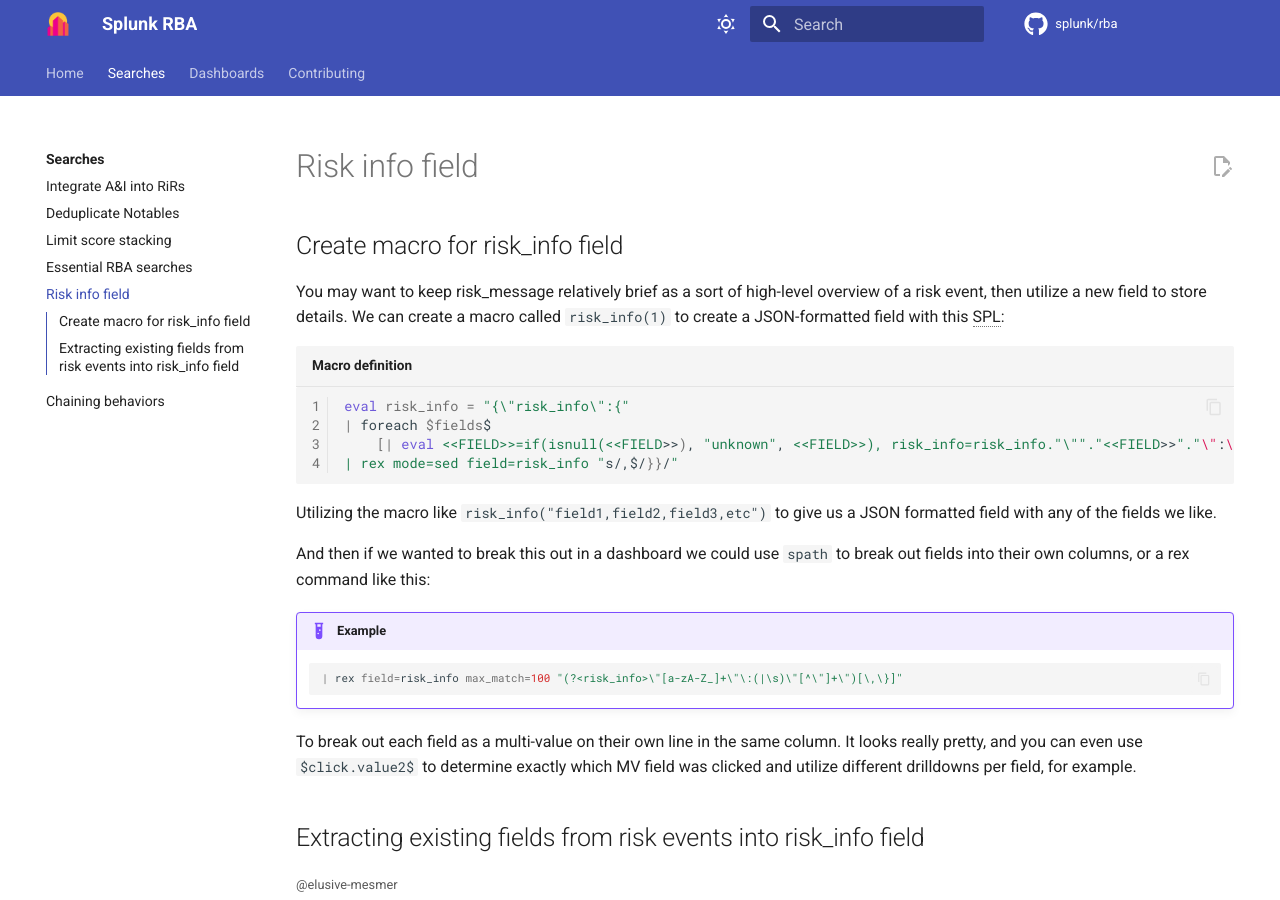
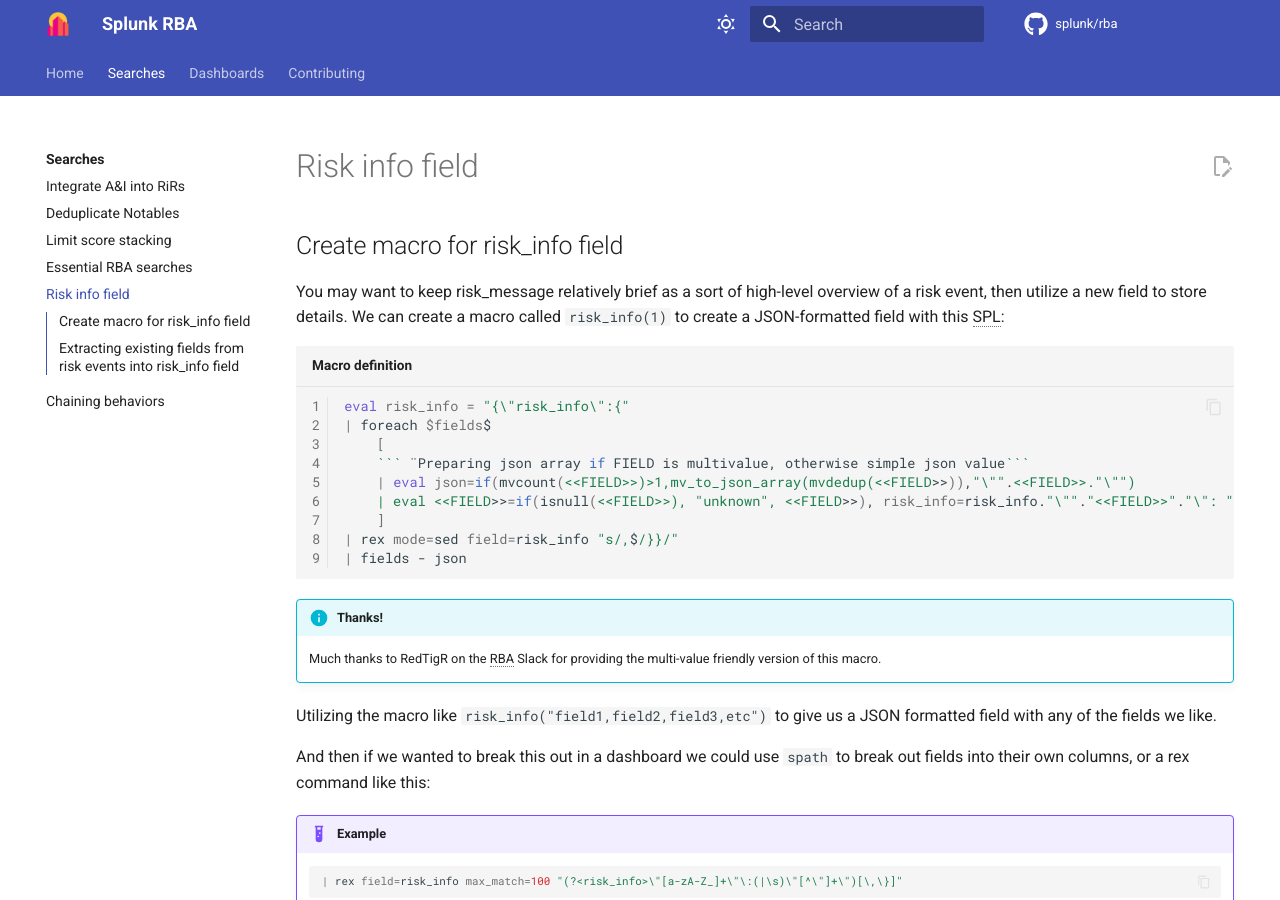
Before and after one commit to splunk/rba, an MkDocs documentation site: the page built from docs/searches/risk_info_event_detail.md, in a window 1280 px wide and 900 px high. Built offline with MkDocs 1.6.1 and Material for MkDocs 9.7.7, drawn with Linux system fonts in a browser that asks for light colours; comment, search, counter and statistics services are not loaded.

Commit message:
Update risk_info_event_detail.md
Added multi-value friendly version of macro thanks to RedTigR on the Slack.

````diff
--- a/docs/searches/risk_info_event_detail.md
+++ b/docs/searches/risk_info_event_detail.md
@@ -7,9 +7,17 @@
 ```shell linenums="1" title="Macro definition"
 eval risk_info = "{\"risk_info\":{"
 | foreach $fields$
-    [| eval <<FIELD>>=if(isnull(<<FIELD>>), "unknown", <<FIELD>>), risk_info=risk_info."\""."<<FIELD>>"."\":\"".<<FIELD>>."\","]
+    [
+    ``` ¨Preparing json array if FIELD is multivalue, otherwise simple json value```
+    | eval json=if(mvcount(<<FIELD>>)>1,mv_to_json_array(mvdedup(<<FIELD>>)),"\"".<<FIELD>>."\"")
+    | eval <<FIELD>>=if(isnull(<<FIELD>>), "unknown", <<FIELD>>), risk_info=risk_info."\""."<<FIELD>>"."\": ".json.","
+    ]
 | rex mode=sed field=risk_info "s/,$/}}/"
+| fields - json
 ```
+
+!!! info "Thanks!"
+    Much thanks to RedTigR on the RBA Slack for providing the multi-value friendly version of this macro.
 
 Utilizing the macro like `risk_info("field1,field2,field3,etc")` to give us a JSON formatted field with any of the fields we like.
 
````
